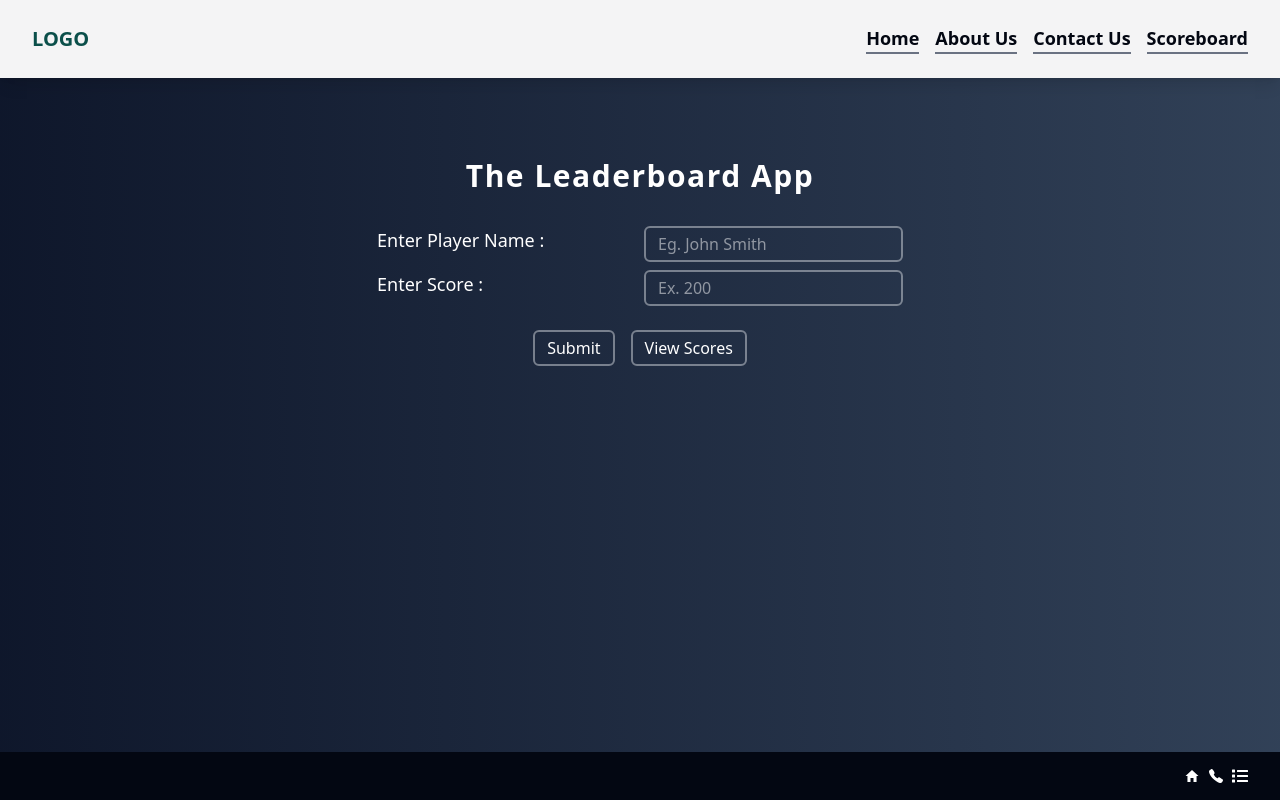
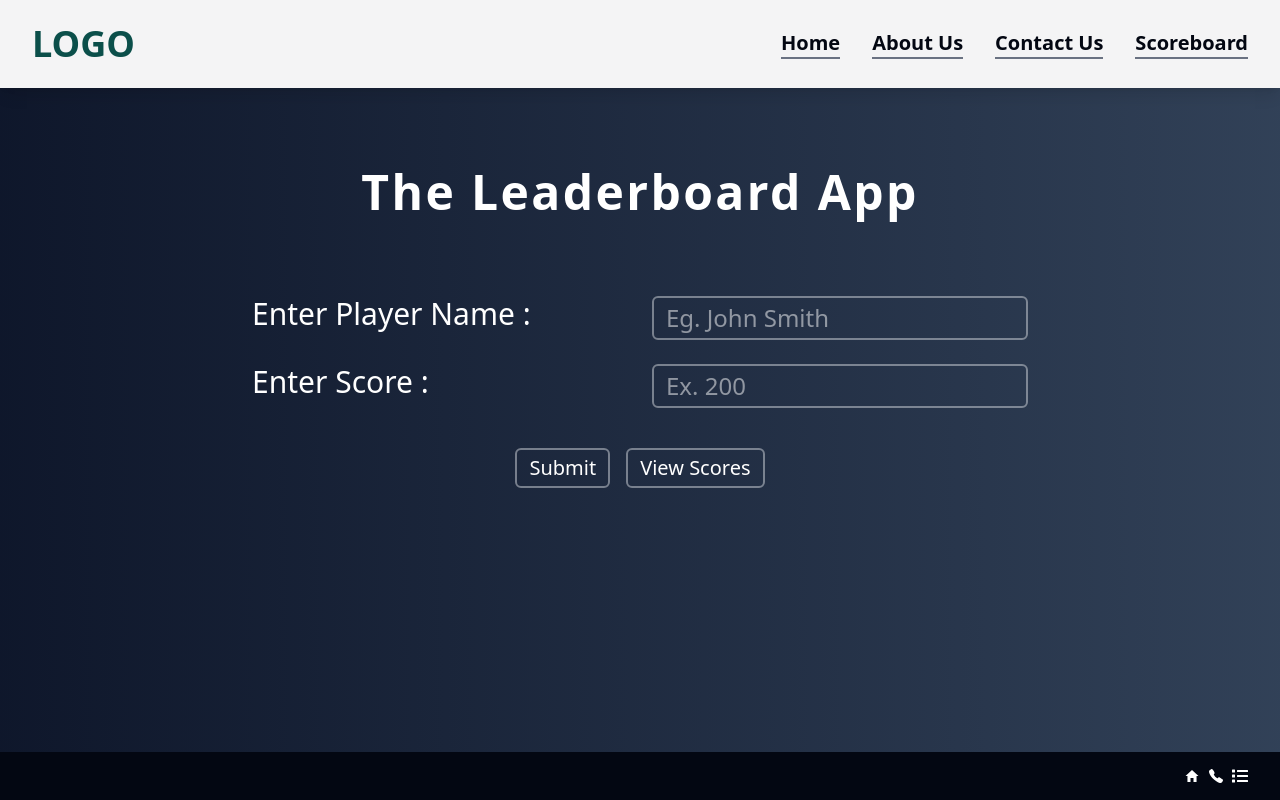
Before and after one commit to abhishekrajput6916/leaderboard-app, a React (Vite) app: page / in a window 1280 px wide. Built offline with nearby package versions, Linux system fonts and the light colour scheme.

Commit message:
till this commit fixed and completed about-us, contact-us, home and scoreboard page

```diff
--- a/src/components/ContactForm.jsx
+++ b/src/components/ContactForm.jsx
@@ -1,20 +1,44 @@
-import React from 'react'
+import React, { useState } from 'react'
+import toast from 'react-hot-toast';
 import { MdOutlineEmail } from "react-icons/md";
 
 function ContactForm({ className }) {
+    const [errors, setErrors] = useState({ emailError:  "Email invalid!", messageError:  "Please write a message!" });
+  const [formValues, setFormValues] = useState({});
+
+    function handleInputChange(e) {
+        const { name, value } = e.target;
+
+        setFormValues((old) => {
+          return { ...old, [name]: value };
+        });
+        // console.log(formValues);
+      }
+    function handleFormSubmit(e) {
+        e.preventDefault();
+        if (!formValues.email) {
+          toast.error(errors.emailError);
+        }else if(!formValues.message){
+          toast.error(errors.messageError);
+        }else{
+          toast.success("Email sent successfully!!!");
+        }
+      }
     return (
         <div className={className}>
-            <div className="py-8 lg:py-16 px-4 mx-auto max-w-screen-md bg-gray-900 rounded-2xl w-full ">
-                <h2 className="mb-4 text-2xl sm:text-4xl tracking-tight font-extrabold text-center text-white">Get in Touch</h2>
+            <div className="py-8 lg:py-16 px-4 md:px-8 lg:px-12 mx-auto max-w-screen-md bg-gray-900 rounded-2xl w-full ">
+                <h2 className="mb-4 text-2xl lg:text-4xl sm:text-4xl tracking-tight font-extrabold text-center text-white">Get in Touch</h2>
                 <p className="mb-8 lg:mb-16 font-light text-center text-gray-400 sm:text-xl">You can reach us anytime</p>
-                <form action="#" className="flex flex-col gap-6">
+                <form action="#" className="flex flex-col gap-6" onSubmit={handleFormSubmit}>
                     <div>
                         <label for="email" className="flex items-center gap-2 mb-2 text-sm font-medium text-gray-300"><MdOutlineEmail />Your email</label>
                         <input
                             type="email"
                             id="email"
+                            name='email'
+                            onChange={handleInputChange}
                             className="shadow-sm border  text-sm rounded-lg focus:ring-primary-500 focus:border-primary-500 block w-full p-2.5 bg-gray-700 border-gray-600 placeholder-gray-400 text-white focus:ring-primary-500 focus:border-primary-500 shadow-sm-light"
-                            placeholder="name@flowbite.com"
+                            placeholder="name@mail.com"
                             required />
                     </div>
                     <div className="sm:col-span-2">
@@ -24,8 +48,10 @@ function ContactForm({ className }) {
                         <textarea
                             id="message"
                             rows="4"
+                            name='message'
+                            onChange={handleInputChange}
                             className="block p-2.5 w-full text-sm rounded-lg shadow-sm border focus:ring-primary-500 focus:border-primary-500 bg-gray-700 border-gray-600 placeholder-gray-400 text-white focus:ring-primary-500 focus:border-primary-500"
-                            placeholder="Leave a comment..."></textarea>
+                            placeholder="Write a message..."></textarea>
                     </div>
                     <button
                         type="submit"
--- a/src/components/Navbar.jsx
+++ b/src/components/Navbar.jsx
@@ -31,7 +31,7 @@ function Navbar() {
     <nav className="relative bg-zinc-100 text-gray-950 flex justify-between flex-col md:flex-row items-center shadow-lg py-4 px-4">
       <Hamburger toggleNav={toggleNav} navOpen={navOpen}/>
 
-      <NavLink to={"/"} className="px-4 font-bold text-xl py-2 text-teal-900 ">
+      <NavLink to={"/"} className="px-4 font-bold text-xl py-2 text-teal-900 md:text-2xl lg:text-4xl">
         LOGO
       </NavLink>
       <div
@@ -43,7 +43,7 @@ function Navbar() {
           <NavLink
             to={item.link}
             key={item.link}
-            className={`border-b-2 w-full hover:text-gray-500 border-gray-300  ${
+            className={`border-b-2 w-full hover:text-gray-500 border-gray-300   ${
               activeTab === item.name ? "text-gray-500 text-xl" : ""
             }`}
             onClick={() => {
@@ -56,7 +56,7 @@ function Navbar() {
         ))}
       </div>
       <div
-        className={`md:flex hidden items-center gap-4 font-semibold justify-end py-2 px-4 text-lg ${
+        className={`md:flex hidden items-center gap-4 lg:gap-8 font-semibold justify-end py-2 px-4 text-lg ${
           navOpen ? "invisible hidden" : ""
         } md:visible transform-flat ease-in-out`}
       >
@@ -64,7 +64,7 @@ function Navbar() {
           <NavLink
             key={item.link}
             to={item.link}
-            className={`border-b-2 hover:text-gray-500 border-gray-500 ${
+            className={`border-b-2 hover:text-gray-500 border-gray-500 lg:text-xl ${
               activeTab === item.name ? "text-gray-500" : ""
             }`}
             onClick={() => setActiveTab(item.name)}
--- a/src/components/Slider.jsx
+++ b/src/components/Slider.jsx
@@ -1,17 +1,20 @@
 import { Swiper, SwiperSlide } from 'swiper/react';
-
-// Import Swiper styles
+import { Navigation, Pagination, Scrollbar, A11y } from 'swiper/modules';
 import 'swiper/css';
 
-const Slider = ({slides}) => {
+const Slider = ({ slides }) => {
     return (
         <Swiper
+            modules={[Navigation, Pagination, Scrollbar, A11y]}
             spaceBetween={50}
-      slidesPerView={3}
+            slidesPerView={1}
+            navigation
+            pagination={{ clickable: true }}
+            scrollbar={{draggable:true}}
             onSlideChange={() => console.log('slide change')}
             onSwiper={(swiper) => console.log(swiper)}
         >
-      {slides.map(slide=><SwiperSlide>{slide}</SwiperSlide>)}
+            {slides.map(slide => <SwiperSlide>{slide}</SwiperSlide>)}
         </Swiper>
     );
 };
--- a/src/pages/AboutUs.jsx
+++ b/src/pages/AboutUs.jsx
@@ -31,7 +31,7 @@ function AboutUs() {
       <section className="py-8 lg:py-14 relative">
         <div className="mx-auto max-w-7xl px-4 sm:px-6 lg:px-8 relative ">
           <div className="grid grid-cols-1 lg:grid-cols-2 gap-9">
-            <div className="img-box">
+            <div className="img-box max-w-sm mx-auto">
               <img src={user2} alt="About Us tailwind page"
                 className="max-lg:mx-auto object-cover rounded-2xl" />
             </div>
@@ -59,7 +59,7 @@ function AboutUs() {
           <div className="grid grid-cols-1 lg:grid-cols-2 lg:gap-9 ">
 
             <div className="lg:pr-24 flex items-center">
-              <div className="data w-full">
+              <div className="data w-full max-w-sm mx-auto">
                 <img src={user3} alt="About Us tailwind page"
                   className="block lg:hidden mb-9 mx-auto object-cover" />
                 <h2 className="font-manrope font-bold text-4xl lg:text-5xl text-black mb-9 max-lg:text-center">We
--- a/src/pages/Home.jsx
+++ b/src/pages/Home.jsx
@@ -30,7 +30,7 @@ function Home() {
   }
   return (
     <section className=" py-8 w-full text-white flex flex-col justify-center">
-      <h1 className="mx-auto mt-4 md:text-3xl text-2xl py-8  font-extrabold tracking-wider">
+      <h1 className="mx-auto mt-4 md:text-3xl lg:text-5xl mb-6 lg:mb-12 text-2xl py-8  font-extrabold tracking-wider">
         The Leaderboard App
       </h1>
       <div className="bg-gradient-to-r from-slate-900 to-slate-700 absolute inset-0 -z-10">
@@ -41,26 +41,26 @@ function Home() {
         action="#"
         onSubmit={handleFormSubmit}
       >
-        <div className="grid grid-cols-1 md:grid-cols-2 gap-2">
-          <label className="text-lg " htmlFor="player-name">
+        <div className="grid grid-cols-1 md:grid-cols-2 gap-2 md:gap-4 lg:gap-6">
+          <label className="text-lg md:text-xl lg:text-3xl " htmlFor="player-name">
             Enter Player Name :
           </label>
           <input
             id="player-name"
             type="text"
-            className="py-1 px-3 border-2 border-gray-300/50 rounded-md"
+            className="py-1 px-3 border-2 border-gray-300/50 rounded-md md:text-lg lg:text-2xl"
             placeholder="Eg. John Smith"
             name="name"
             value={formValues.name}
             onChange={handleInputChange}
           />
-          <label className="text-lg" htmlFor="score">
+          <label className="text-lg md:text-xl lg:text-3xl" htmlFor="score">
             Enter Score :
           </label>
           <input
             id="score"
             type="number"
-            className="py-1 px-3 border-2 border-gray-300/50  rounded-md [appearance:textfield] [&::-webkit-inner-spin-button]:appearance-none "
+            className="py-1 px-3 border-2 border-gray-300/50  rounded-md [appearance:textfield] [&::-webkit-inner-spin-button]:appearance-none md:text-lg lg:text-2xl"
             placeholder="Ex. 200"
             name="score"
             value={formValues.score}
@@ -72,13 +72,13 @@ function Home() {
             type="submit"
             name="submit"
             value="Submit"
-            className="py-1 px-3 mt-2 border-2 border-gray-300/50 hover:bg-slate-600 ease-linear transition-all duration-150  rounded-md cursor-pointer "
+            className="md:text-lg lg:text-xl md:mt-4 lg:mt-6 py-1 px-3 mt-2 border-2 border-gray-300/50 hover:bg-slate-600 ease-linear transition-all duration-150  rounded-md cursor-pointer "
           />
 
           {/* </input> */}
           <Link
             to={"/scoreboard"}
-            className="py-1 px-3 mt-2 border-2 border-gray-300/50 hover:bg-slate-600 ease-linear transition-all duration-150  outline-none focus:outline-none rounded-md cursor-pointer "
+            className="md:text-lg lg:text-xl md:mt-4 lg:mt-6 py-1 px-3 mt-2 border-2 border-gray-300/50 hover:bg-slate-600 ease-linear transition-all duration-150  outline-none focus:outline-none rounded-md cursor-pointer "
           >
             View Scores
           </Link>
```
Also changed, not shown: src/pages/ContactUs.jsx (+4 -4 lines), src/pages/ScoreBoard.jsx (+8 -8 lines). Lines whose indentation alone changed are shown as unchanged.
